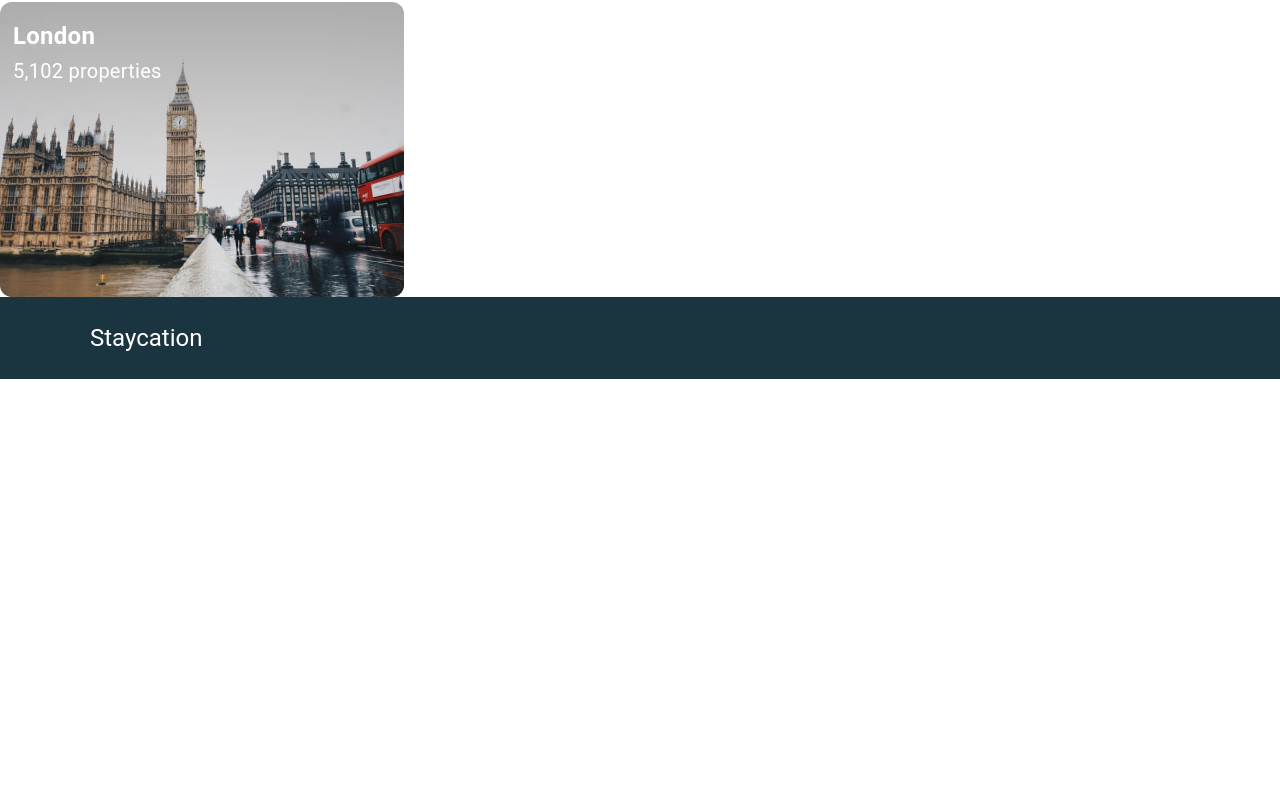
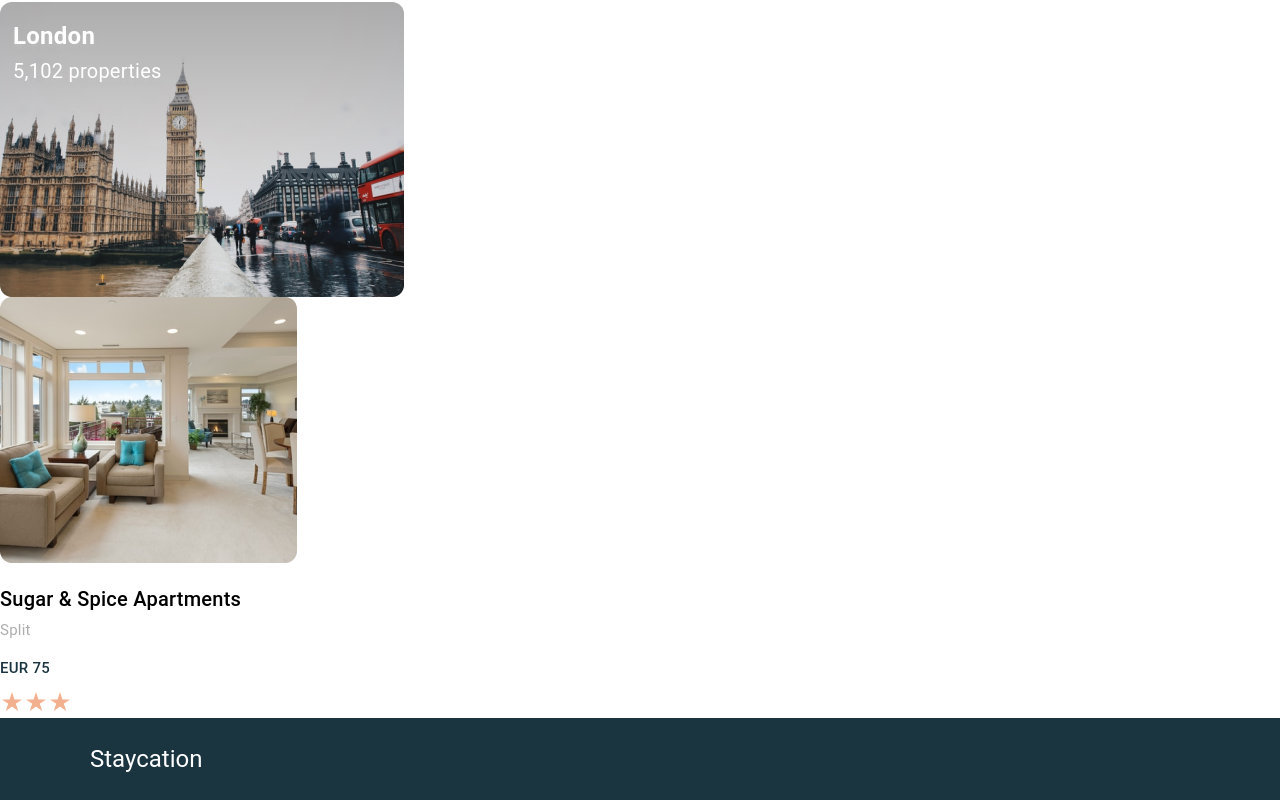
Before and after one commit to KristijanTop/staycation, a React (Create React App) app: page / in a window 1280 px wide. Shown: the part 512-1312 px from the top of the page. Before the commit the page ends 891 px from the top, so only its background shows below. Built offline with nearby package versions, Linux system fonts and the light colour scheme; the HTML template or start-up script is replaced by a standard one.

Commit message:
Add AccommodationCard component

```diff
--- /dev/null
+++ b/src/components/AccommodationCard.tsx
@@ -0,0 +1,38 @@
+import "./accommodationCard.css";
+import Sugar from "../assets/Sugar.png";
+import star from "../assets/star.svg";
+
+const AccommodationCard = () => {
+
+type Accommodation = {
+    title: String,
+    location: String,
+    price: Number,
+    categorization: Number
+}
+
+const accommodation: Accommodation = {
+    title: "Sugar & Spice Apartments",
+    location: "Split" ,
+	price: 75,
+	categorization: 3
+}
+
+let stars = [];
+
+for(let i = 0; i < accommodation.categorization; i++) {
+    stars.push(<img src={star} alt="star" key={i}/>)
+}
+
+  return (
+    <div className="accommodationCard">
+        <img src={Sugar} alt="accomodationCardImg" className="card-img"/>
+        <p className="title">{accommodation.title}</p>
+        <p className="location">{accommodation.location}</p>
+        <p className="price">EUR {accommodation.price.toString()}</p>
+        {stars}
+    </div>
+  )
+}
+
+export default AccommodationCard
--- a/src/components/Main.tsx
+++ b/src/components/Main.tsx
@@ -2,6 +2,7 @@ import Navigation from "./Navigation";
 import Header from "./Header";
 import Footer from "./Footer";
 import CityCard from "./CityCard";
+import AccommodationCard from "./AccommodationCard";
 
 const Main = () => {
   return (
@@ -9,6 +10,7 @@ const Main = () => {
         <Navigation/>
         <Header/>
         <CityCard/>
+        <AccommodationCard/>
         <Footer/>
     </div>
   )
--- /dev/null
+++ b/src/components/accommodationCard.css
@@ -0,0 +1,33 @@
+.accommodationCard {
+  width: 297px;
+}
+
+.card-img {
+  margin-bottom: 20px;
+}
+
+.title {
+  font-size: 20px;
+  font-weight: 500;
+  line-height: 120%;
+  letter-spacing: 0.25px;
+  margin-bottom: 10px;
+}
+
+.location {
+  font-weight: 400;
+  font-size: 15px;
+  line-height: 120%;
+  letter-spacing: 0.25px;
+  color: #adadad;
+  margin-bottom: 20px;
+}
+
+.price {
+  font-weight: 500;
+  font-size: 15px;
+  line-height: 120%;
+  letter-spacing: 0.25px;
+  color: #1a3440;
+  margin-bottom: 13px;
+}
```
Also changed, not shown: src/assets/Sugar.png (added), src/assets/star.svg (added).
